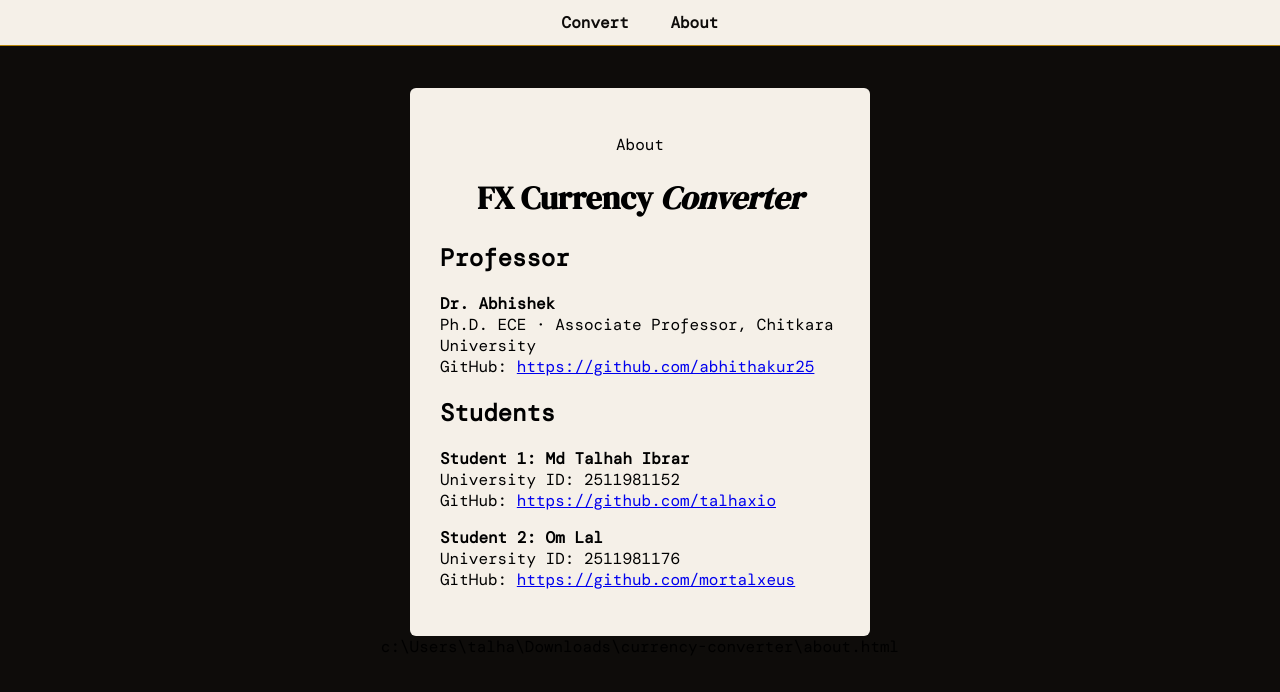
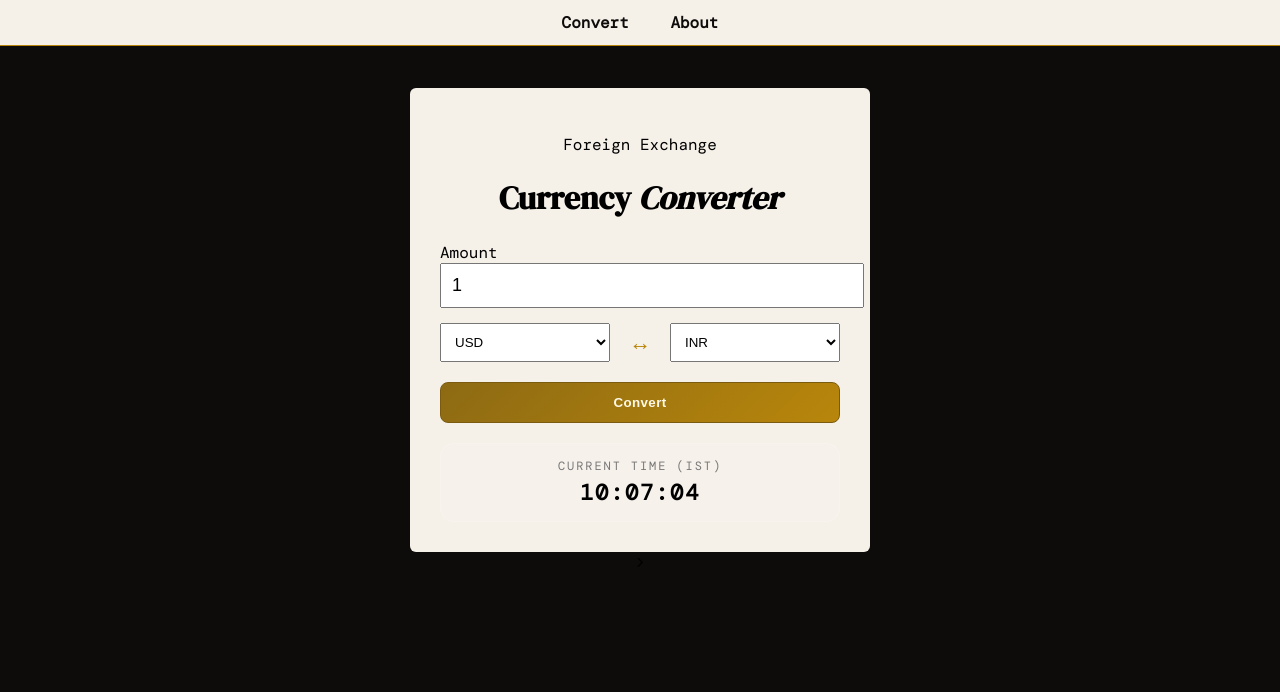
Before and after one commit to mortalxeus/currency-convertor, a plain HTML site: page index.html in a window 1280 px wide. Drawn offline with nearby package versions, Linux system fonts and the light colour scheme.

Commit message:
Code is fully saved and ready

```diff
--- a/index.html
+++ b/index.html
@@ -1,49 +1,66 @@
-<!DOCTYPE html>
+<!doctype html>
 <html lang="en">
   <head>
     <meta charset="UTF-8" />
-  <meta name="viewport" content="width=device-width, initial-scale=1.0"/>
-  <title>About — FX Currency Converter</title>
+    <meta name="viewport" content="width=device-width, initial-scale=1.0" />
+    <title>FX — Currency Converter</title>
 
     <!-- Fonts -->
-  <link rel="preconnect" href="https://fonts.googleapis.com">
-  <link rel="preconnect" href="https://fonts.gstatic.com" crossorigin>
-  <link href="https://fonts.googleapis.com/css2?family=DM+Serif+Display&family=DM+Mono&display=swap" rel="stylesheet">
+    <link rel="preconnect" href="https://fonts.googleapis.com" />
+    <link rel="preconnect" href="https://fonts.gstatic.com" crossorigin />
+    <link
+      href="https://fonts.googleapis.com/css2?family=DM+Serif+Display&family=DM+Mono&display=swap"
+      rel="stylesheet"
+    />
 
     <!-- CSS -->
-  <link rel="stylesheet" href="index.css">
+    <link rel="stylesheet" href="index.css" />
   </head>
 
   <body>
-
     <nav>
       <a href="index.html">Convert</a>
       <a href="about.html">About</a>
     </nav>
 
     <div class="card">
-
       <div class="header">
-    <p class="header-eyebrow">About</p>
-    <h1>FX Currency <em>Converter</em></h1>
+        <p class="header-eyebrow">Foreign Exchange</p>
+        <h1>Currency <em>Converter</em></h1>
       </div>
 
-  <h2>Professor</h2>
-  <p><strong>Dr. Abhishek</strong><br>
-  Ph.D. ECE · Associate Professor, Chitkara University<br>
-  GitHub: <a href="https://github.com/abhithakur25" target="_blank">https://github.com/abhithakur25</a></p>
+      <!-- Amount -->
+      <label>Amount</label>
+      <input type="number" id="amount" value="1" step="0.01" />
 
-  <h2>Students</h2>
-  <p><strong>Student 1: Md Talhah Ibrar</strong><br>
-  University ID: 2511981152<br>
-  GitHub: <a href="https://github.com/talhaxio" target="_blank">https://github.com/talhaxio</a></p>
-
-  <p><strong>Student 2: Om Lal</strong><br>
-  University ID: 2511981176<br>
-  GitHub: <a href="https://github.com/mortalxeus" target="_blank">https://github.com/mortalxeus</a></p>
-
+      <!-- Dropdowns -->
+      <div class="selectors">
+        <select id="fromCurrency"></select>
+        <div class="exchange-symbol">↔</div>
+        <select id="toCurrency"></select>
       </div>
 
+      <!-- Button -->
+      <button id="convert-btn" onclick="convert()">Convert</button>
+
+      <!-- Result -->
+      <div id="result"></div>
+      <div class="time-block">
+        <p class="time-label">Current Time (IST)</p>
+        <p id="current-time">--:--:--</p>
+      </div>
+    </div>
+
+    <div id="popup-overlay" class="hidden">
+      <div class="popup">
+        <h2 id="popup-title">Notice</h2>
+        <p id="popup-message"></p>
+        <button id="popup-close">OK</button>
+      </div>
+    </div>
+
+    <!-- JS -->
+    <script src="index.js"></script>
   </body>
-</html></content>
-<parameter name="filePath">c:\Users\talha\Downloads\currency-converter\about.html
+</html>
+>
```
Lines whose indentation alone changed are shown as unchanged.
